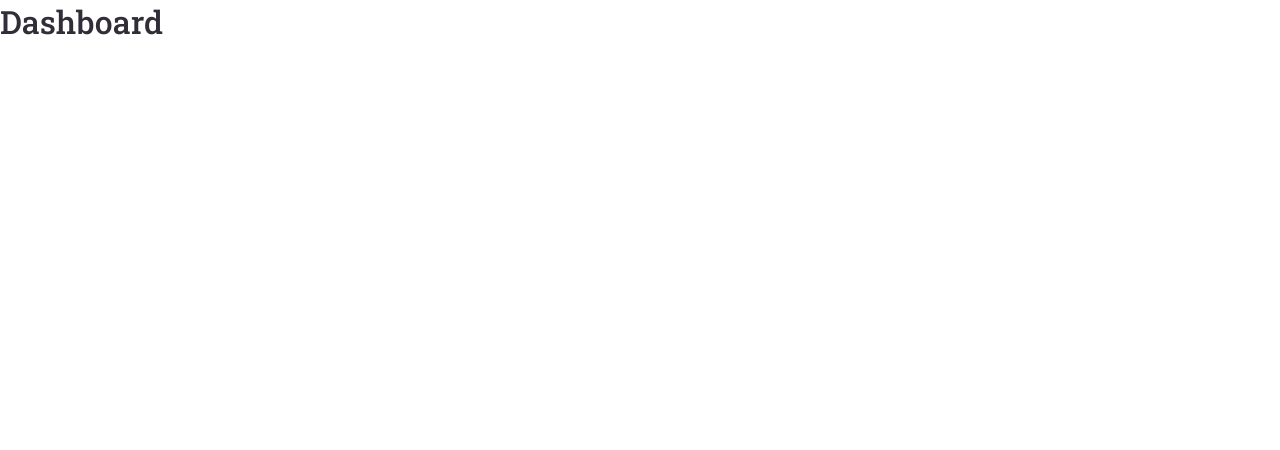
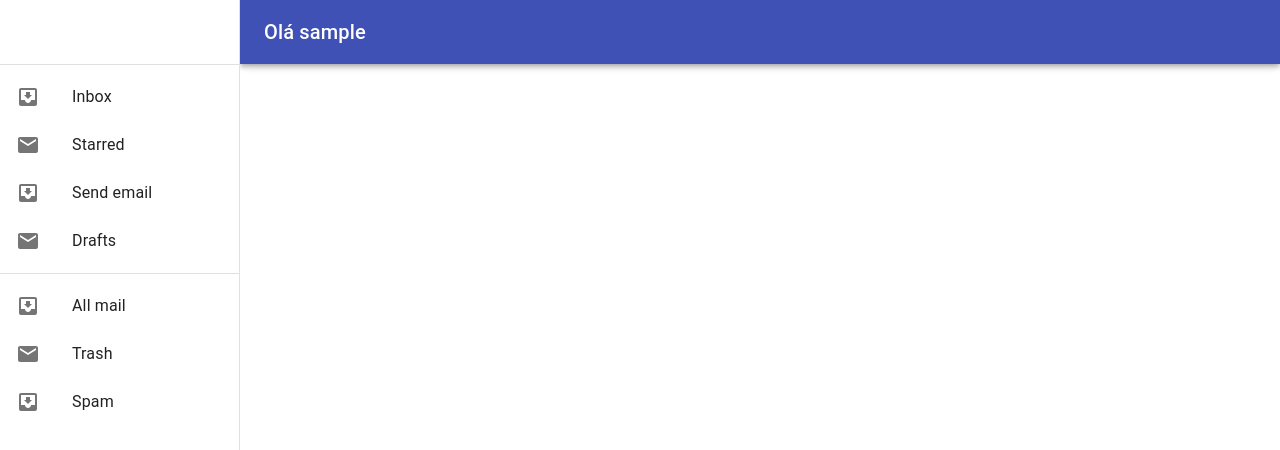
Before and after one commit to LuizHonorato/animal-care, a React (Create React App) app in the folder web/: page /dashboard in a window 1280 px wide. Shown: the top 450 px of the page. Built offline with nearby package versions, Linux system fonts and the light colour scheme; sample sign-in values are in the browser's storage; the HTML template or start-up script is replaced by a standard one.

Commit message:
creating header and sidebar.

```diff
--- /dev/null
+++ b/web/src/components/Sidebar/index.tsx
@@ -0,0 +1,145 @@
+import React, { useState, useCallback } from 'react';
+import {
+  createStyles,
+  makeStyles,
+  Theme,
+  Drawer,
+  Hidden,
+  Divider,
+  List,
+  ListItem,
+  ListItemIcon,
+  ListItemText,
+  useTheme,
+  AppBar,
+  IconButton,
+  Toolbar,
+  Typography,
+} from '@material-ui/core';
+import InboxIcon from '@material-ui/icons/MoveToInbox';
+import MailIcon from '@material-ui/icons/Mail';
+import MenuIcon from '@material-ui/icons/Menu';
+import { useAuth } from '../../hooks/auth';
+
+const drawerWidth = 240;
+
+const useStyles = makeStyles((theme: Theme) =>
+  createStyles({
+    drawer: {
+      [theme.breakpoints.up('sm')]: {
+        width: drawerWidth,
+        flexShrink: 0,
+      },
+    },
+    toolbar: theme.mixins.toolbar,
+    drawerPaper: {
+      width: drawerWidth,
+    },
+    appBar: {
+      [theme.breakpoints.up('sm')]: {
+        width: `calc(100% - ${drawerWidth}px)`,
+        marginLeft: drawerWidth,
+      },
+    },
+    menuButton: {
+      marginRight: theme.spacing(2),
+      [theme.breakpoints.up('sm')]: {
+        display: 'none',
+      },
+    },
+  }),
+);
+
+const Sidebar: React.FC = () => {
+  const classes = useStyles();
+
+  const theme = useTheme();
+
+  const [mobileOpen, setMobileOpen] = useState(false);
+
+  const { user } = useAuth();
+
+  const handleDrawerToggle = useCallback(() => {
+    setMobileOpen(!mobileOpen);
+  }, [mobileOpen]);
+
+  const drawer = (
+    <div>
+      <div className={classes.toolbar} />
+      <Divider />
+      <List>
+        {['Inbox', 'Starred', 'Send email', 'Drafts'].map((text, index) => (
+          <ListItem button key={text}>
+            <ListItemIcon>
+              {index % 2 === 0 ? <InboxIcon /> : <MailIcon />}
+            </ListItemIcon>
+            <ListItemText primary={text} />
+          </ListItem>
+        ))}
+      </List>
+      <Divider />
+      <List>
+        {['All mail', 'Trash', 'Spam'].map((text, index) => (
+          <ListItem button key={text}>
+            <ListItemIcon>
+              {index % 2 === 0 ? <InboxIcon /> : <MailIcon />}
+            </ListItemIcon>
+            <ListItemText primary={text} />
+          </ListItem>
+        ))}
+      </List>
+    </div>
+  );
+
+  return (
+    <>
+      <AppBar position="fixed" className={classes.appBar}>
+        <Toolbar>
+          <IconButton
+            color="inherit"
+            aria-label="open drawer"
+            edge="start"
+            onClick={handleDrawerToggle}
+            className={classes.menuButton}
+          >
+            <MenuIcon />
+          </IconButton>
+          <Typography variant="h6" noWrap>
+            {`Olá ${user.username}`}
+          </Typography>
+        </Toolbar>
+      </AppBar>
+      <nav className={classes.drawer} aria-label="mailbox folders">
+        <Hidden smUp implementation="css">
+          <Drawer
+            variant="temporary"
+            anchor={theme.direction === 'rtl' ? 'right' : 'left'}
+            open={mobileOpen}
+            onClose={handleDrawerToggle}
+            classes={{
+              paper: classes.drawerPaper,
+            }}
+            ModalProps={{
+              keepMounted: true,
+            }}
+          >
+            {drawer}
+          </Drawer>
+        </Hidden>
+        <Hidden xsDown implementation="css">
+          <Drawer
+            classes={{
+              paper: classes.drawerPaper,
+            }}
+            variant="permanent"
+            open
+          >
+            {drawer}
+          </Drawer>
+        </Hidden>
+      </nav>
+    </>
+  );
+};
+
+export default Sidebar;
--- a/web/src/pages/Dashboard/index.tsx
+++ b/web/src/pages/Dashboard/index.tsx
@@ -1,9 +1,23 @@
 import React from 'react';
+import { makeStyles, createStyles } from '@material-ui/core';
+import CssBaseline from '@material-ui/core/CssBaseline';
+import Sidebar from '../../components/Sidebar';
+
+const useStyles = makeStyles(() =>
+  createStyles({
+    root: {
+      display: 'flex',
+    },
+  }),
+);
 
 const Dashboard: React.FC = () => {
+  const classes = useStyles();
+
   return (
-    <div>
-      <h1>Dashboard</h1>
+    <div className={classes.root}>
+      <CssBaseline />
+      <Sidebar />
     </div>
   );
 };
```
